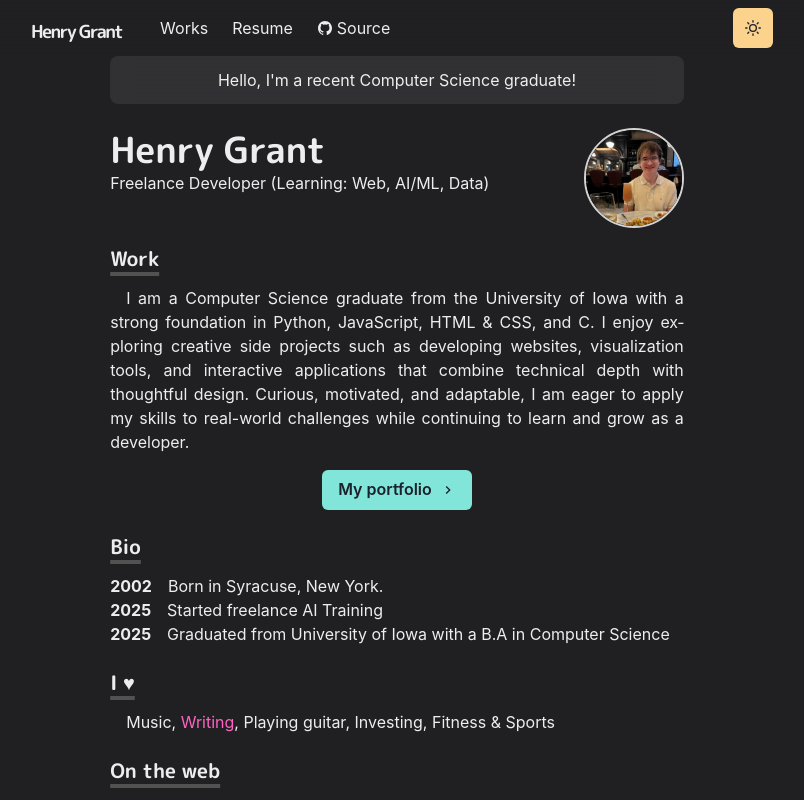
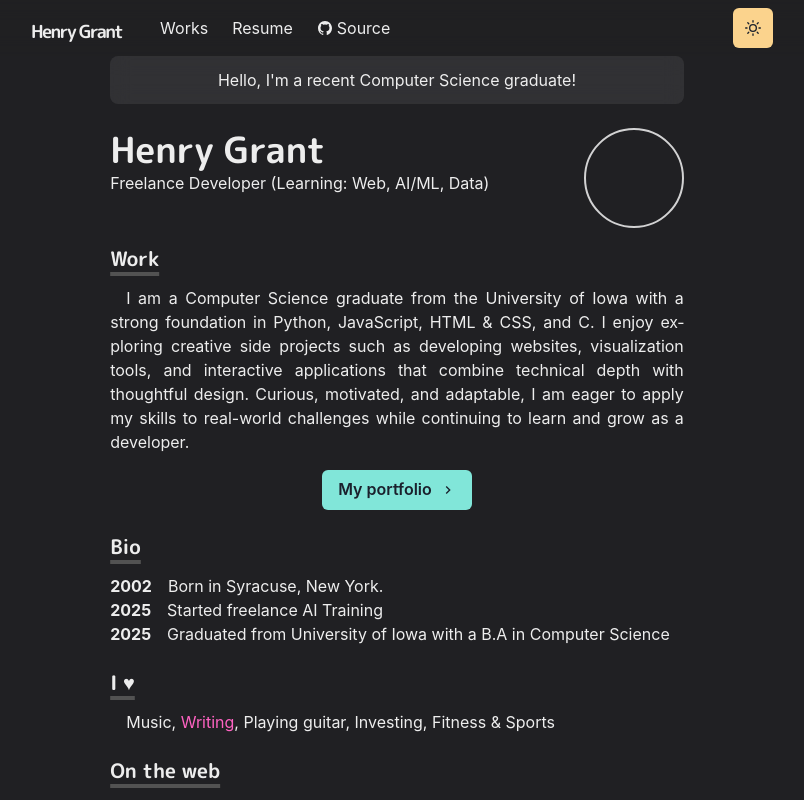
Before and after one commit to QloYz/qloyz-homepage, a Next.js app: page / in a window 1280 px wide. Shown: the top 800 px of the page, without its empty margins (243-1047 px from the left). Built offline with nearby package versions, Linux system fonts and the light colour scheme.

Commit message:
remove profile image

```diff
--- a/pages/index.js
+++ b/pages/index.js
@@ -54,12 +54,6 @@ const Home = () => (
             borderRadius="full"
             overflow="hidden"
           >
-            <Image
-              src="/images/henryg.jpg"
-              alt="Profile image"
-              width="100"
-              height="100"
-            />
           </Box>
         </Box>
       </Box>
```
